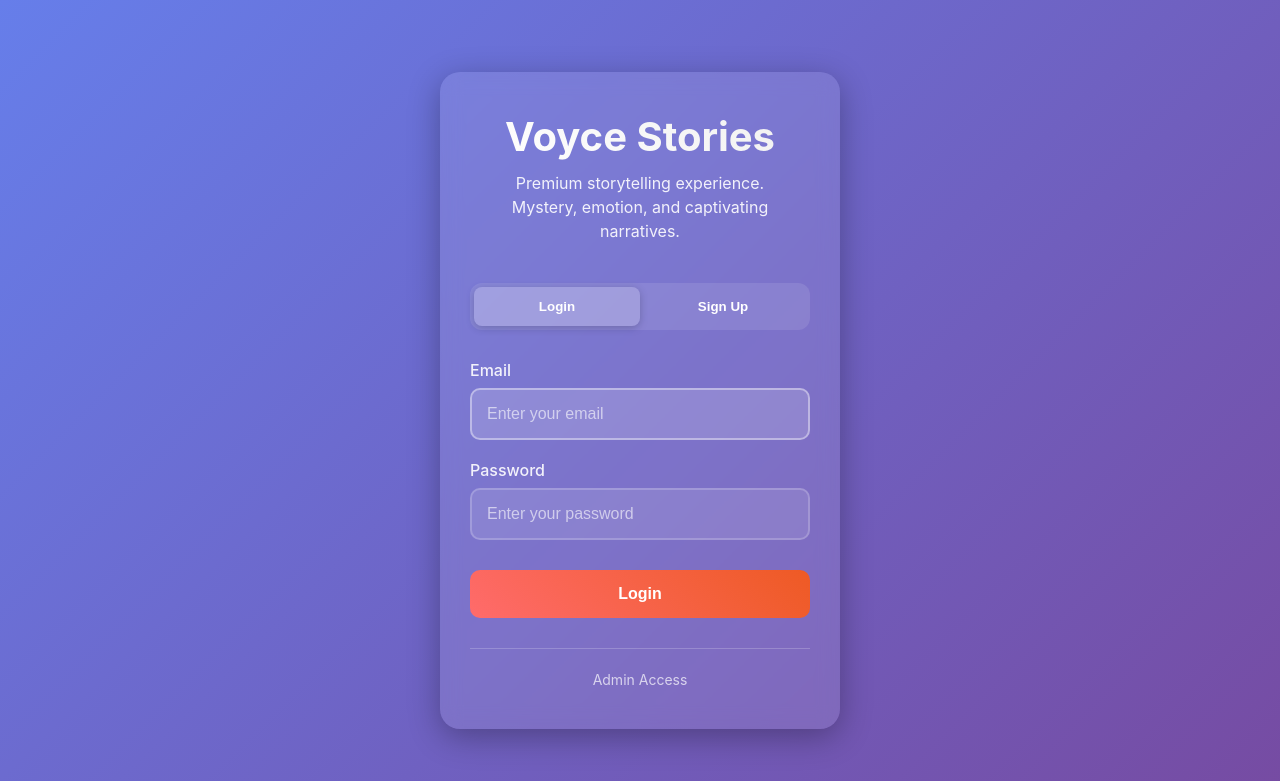
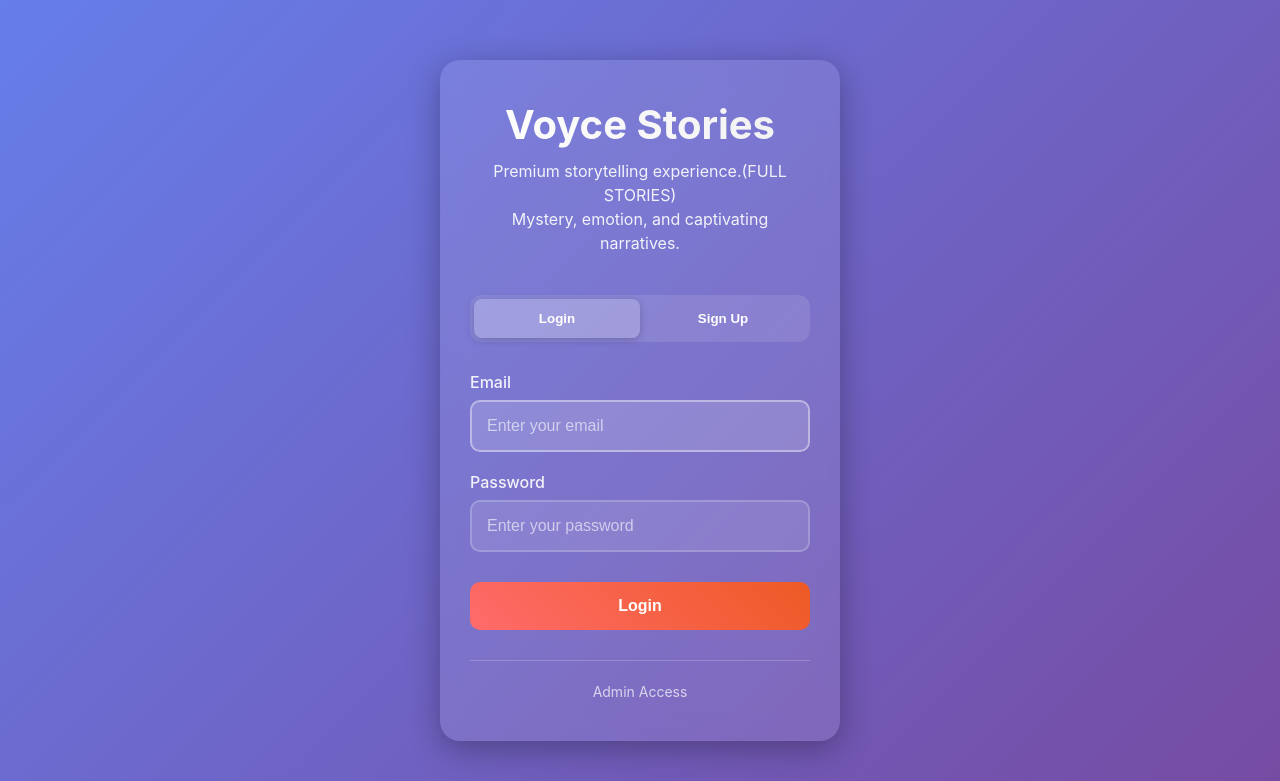
Before and after one commit to voycebutler18/VoyceFeed, a Flask app: page / in a window 1280 px wide. Shown: the top 781 px of the page. Run offline with Flask 3, Linux system fonts and the light colour scheme; some libraries are stand-ins or nearby versions.

Commit message:
Update index.html

```diff
--- a/templates/index.html
+++ b/templates/index.html
@@ -175,7 +175,7 @@
 <body>
     <div class="container">
         <div class="logo">Voyce Stories</div>
-        <div class="tagline">Premium storytelling experience.<br>Mystery, emotion, and captivating narratives.</div>
+        <div class="tagline">Premium storytelling experience.(FULL STORIES)<br>Mystery, emotion, and captivating narratives.</div>
 
         <div class="auth-toggle">
             <button id="login-tab" class="active" onclick="showLogin()">Login</button>
```
